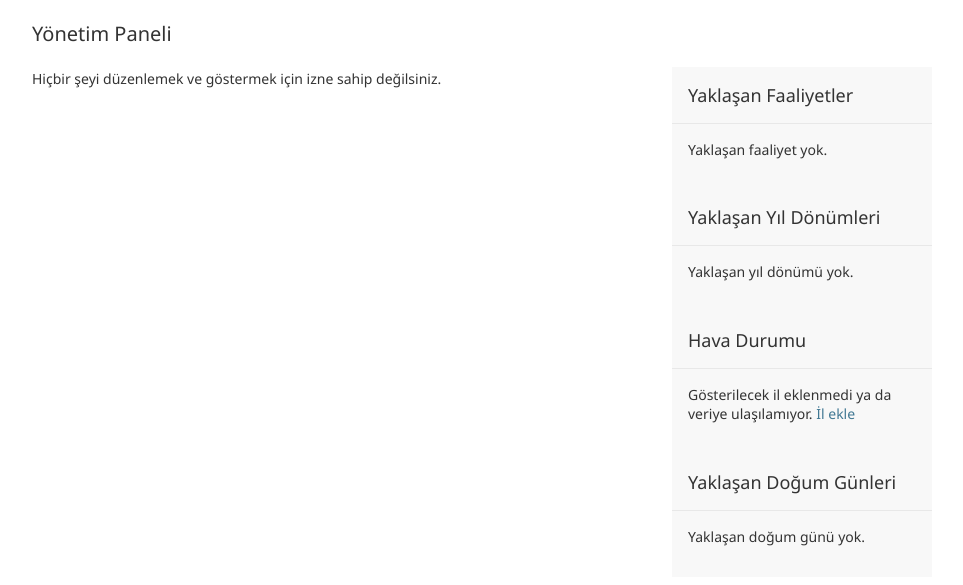
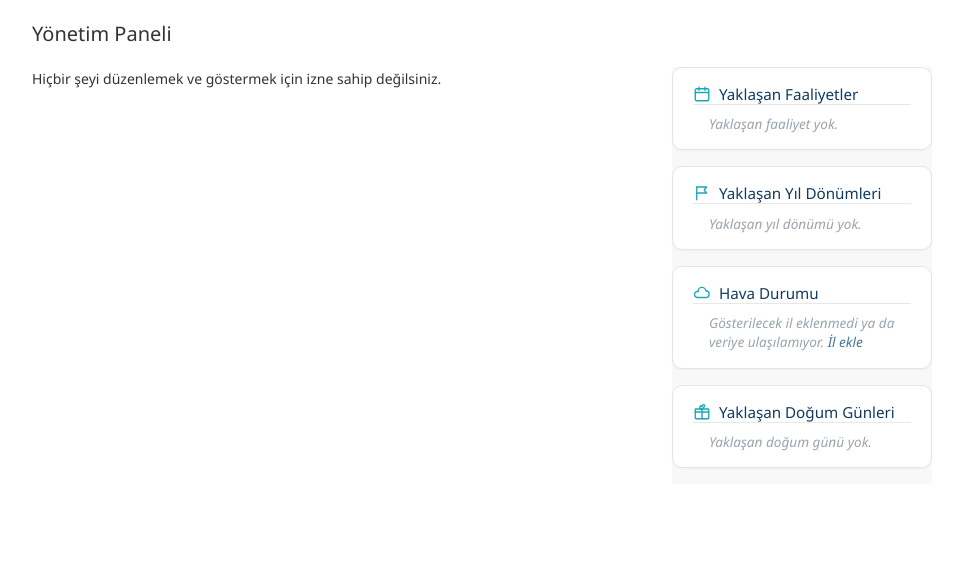
Before and after one commit to devrankacan/aramakurtarma, a Django app: page /admin/ in a window 1280 px wide. Shown: the part 56-641 px from the top of the page, without its empty margins (8-971 px from the left). Run offline with Django 5.2, Linux system fonts and the light colour scheme; the visitor is signed in with stand-in values (Sample User, id 1); data comes from the database, SQL or seed files in the repository; data that the repository does not hold is empty; parts of the project's set-up code (start-up, migrations or seed data) failed here and were passed over.

Commit message:
Admin ana sayfa widget'larını görsel olarak zenginleştir
4 sidebar widget'ı (Faaliyetler, Yıl Dönümleri, Hava Durumu, Doğum
Günleri) artık kendi kartında: ikonlu başlık, yuvarlak köşe, ince
gölge, ayraçlı liste öğeleri, boş durumlar için soluk/italik metin.
Gerçek renderla doğrulandı.

```diff
--- a/backend/templates/admin/includes/upcoming_anniversaries.html
+++ b/backend/templates/admin/includes/upcoming_anniversaries.html
@@ -1,5 +1,8 @@
-<div class="module" id="upcoming-anniversaries-module">
-    <h2>Yaklaşan Yıl Dönümleri</h2>
+<div class="module dash-module" id="upcoming-anniversaries-module">
+    <h2>
+        <svg viewBox="0 0 24 24" fill="none" stroke="currentColor" stroke-width="1.8" stroke-linecap="round" stroke-linejoin="round"><path d="M5 21V4"/><path d="M5 4h13l-3 4 3 4H5"/></svg>
+        Yaklaşan Yıl Dönümleri
+    </h2>
     {% if items %}
     <ul class="actionlist">
         {% for item in items %}
@@ -11,6 +14,6 @@
         {% endfor %}
     </ul>
     {% else %}
-    <p>Yaklaşan yıl dönümü yok.</p>
+    <p class="dash-empty">Yaklaşan yıl dönümü yok.</p>
     {% endif %}
 </div>
--- a/backend/templates/admin/includes/upcoming_birthdays.html
+++ b/backend/templates/admin/includes/upcoming_birthdays.html
@@ -1,5 +1,8 @@
-<div class="module" id="upcoming-birthdays-module">
-    <h2>Yaklaşan Doğum Günleri</h2>
+<div class="module dash-module" id="upcoming-birthdays-module">
+    <h2>
+        <svg viewBox="0 0 24 24" fill="none" stroke="currentColor" stroke-width="1.8" stroke-linecap="round" stroke-linejoin="round"><rect x="3" y="8" width="18" height="13" rx="1"/><path d="M3 12h18M12 8v13"/><path d="M12 8c-1.5 0-3-1-3-2.5S10 3 12 5c0-2 1.5-3.5 3-2.5S13.5 8 12 8z"/></svg>
+        Yaklaşan Doğum Günleri
+    </h2>
     {% if items %}
     <ul class="actionlist">
         {% for item in items %}
@@ -11,6 +14,6 @@
         {% endfor %}
     </ul>
     {% else %}
-    <p>Yaklaşan doğum günü yok.</p>
+    <p class="dash-empty">Yaklaşan doğum günü yok.</p>
     {% endif %}
 </div>
--- a/backend/templates/admin/includes/upcoming_events.html
+++ b/backend/templates/admin/includes/upcoming_events.html
@@ -1,5 +1,8 @@
-<div class="module" id="upcoming-events-module">
-    <h2>Yaklaşan Faaliyetler</h2>
+<div class="module dash-module" id="upcoming-events-module">
+    <h2>
+        <svg viewBox="0 0 24 24" fill="none" stroke="currentColor" stroke-width="1.8" stroke-linecap="round" stroke-linejoin="round"><rect x="3" y="5" width="18" height="16" rx="2"/><path d="M16 3v4M8 3v4M3 10h18"/></svg>
+        Yaklaşan Faaliyetler
+    </h2>
     {% if events %}
     <ul class="actionlist">
         {% for event in events %}
@@ -13,6 +16,6 @@
         {% endfor %}
     </ul>
     {% else %}
-    <p>Yaklaşan faaliyet yok.</p>
+    <p class="dash-empty">Yaklaşan faaliyet yok.</p>
     {% endif %}
 </div>
--- a/backend/templates/admin/includes/weather_widget.html
+++ b/backend/templates/admin/includes/weather_widget.html
@@ -1,5 +1,8 @@
-<div class="module" id="weather-widget-module">
-    <h2>Hava Durumu</h2>
+<div class="module dash-module" id="weather-widget-module">
+    <h2>
+        <svg viewBox="0 0 24 24" fill="none" stroke="currentColor" stroke-width="1.8" stroke-linecap="round" stroke-linejoin="round"><path d="M17 18H6a4 4 0 1 1 .9-7.9A5 5 0 0 1 17 9a3.5 3.5 0 0 1 0 9z"/></svg>
+        Hava Durumu
+    </h2>
     {% if items %}
     <ul class="actionlist">
         {% for item in items %}
@@ -13,7 +16,7 @@
         {% endfor %}
     </ul>
     {% else %}
-    <p>Gösterilecek il eklenmedi ya da veriye ulaşılamıyor.
+    <p class="dash-empty">Gösterilecek il eklenmedi ya da veriye ulaşılamıyor.
         <a href="{% url 'admin:content_weatherlocation_add' %}">İl ekle</a></p>
     {% endif %}
 </div>
--- a/backend/templates/admin/index.html
+++ b/backend/templates/admin/index.html
@@ -1,7 +1,57 @@
 {% extends "admin/base_site.html" %}
 {% load i18n static %}
 
-{% block extrastyle %}{{ block.super }}<link rel="stylesheet" href="{% static "admin/css/dashboard.css" %}">{% endblock %}
+{% block extrastyle %}{{ block.super }}<link rel="stylesheet" href="{% static "admin/css/dashboard.css" %}">
+<style>
+  #content-related .dash-module {
+    background: #fff;
+    border: 1px solid #e2e6ea;
+    border-radius: 10px;
+    padding: 1rem 1.25rem;
+    margin-bottom: 1rem;
+    box-shadow: 0 1px 2px rgba(0,0,0,0.04);
+  }
+  #content-related .dash-module h2 {
+    display: flex;
+    align-items: center;
+    gap: 0.5rem;
+    font-size: 0.95rem;
+    background: none;
+    color: #123a61;
+    padding: 0;
+    margin: 0;
+  }
+  #content-related .dash-module h2 svg {
+    width: 18px;
+    height: 18px;
+    color: #1aa6b7;
+    flex-shrink: 0;
+  }
+  #content-related .dash-module .actionlist {
+    list-style: none;
+    margin: 0.75rem 0 0;
+    padding: 0;
+  }
+  #content-related .dash-module .actionlist li {
+    padding: 0.55rem 0;
+    border-bottom: 1px solid #f0f2f4;
+    font-size: 0.88rem;
+  }
+  #content-related .dash-module .actionlist li:last-child {
+    border-bottom: none;
+    padding-bottom: 0;
+  }
+  #content-related .dash-module .actionlist .mini.quiet {
+    color: #8a94a0;
+  }
+  #content-related .dash-module .dash-empty {
+    color: #9aa4ad;
+    font-size: 0.85rem;
+    font-style: italic;
+    margin: 0.6rem 0 0;
+  }
+</style>
+{% endblock %}
 
 {% block coltype %}colMS{% endblock %}
 
```
